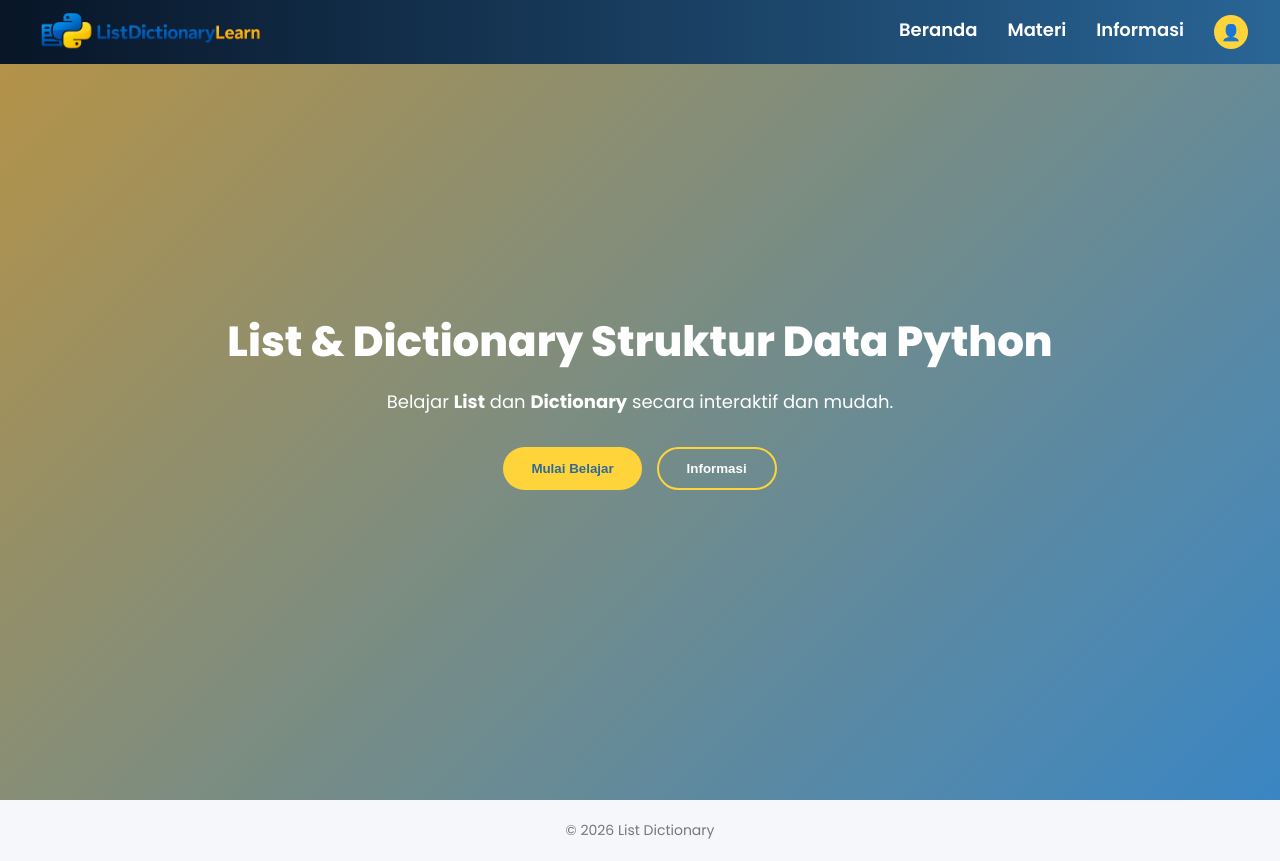
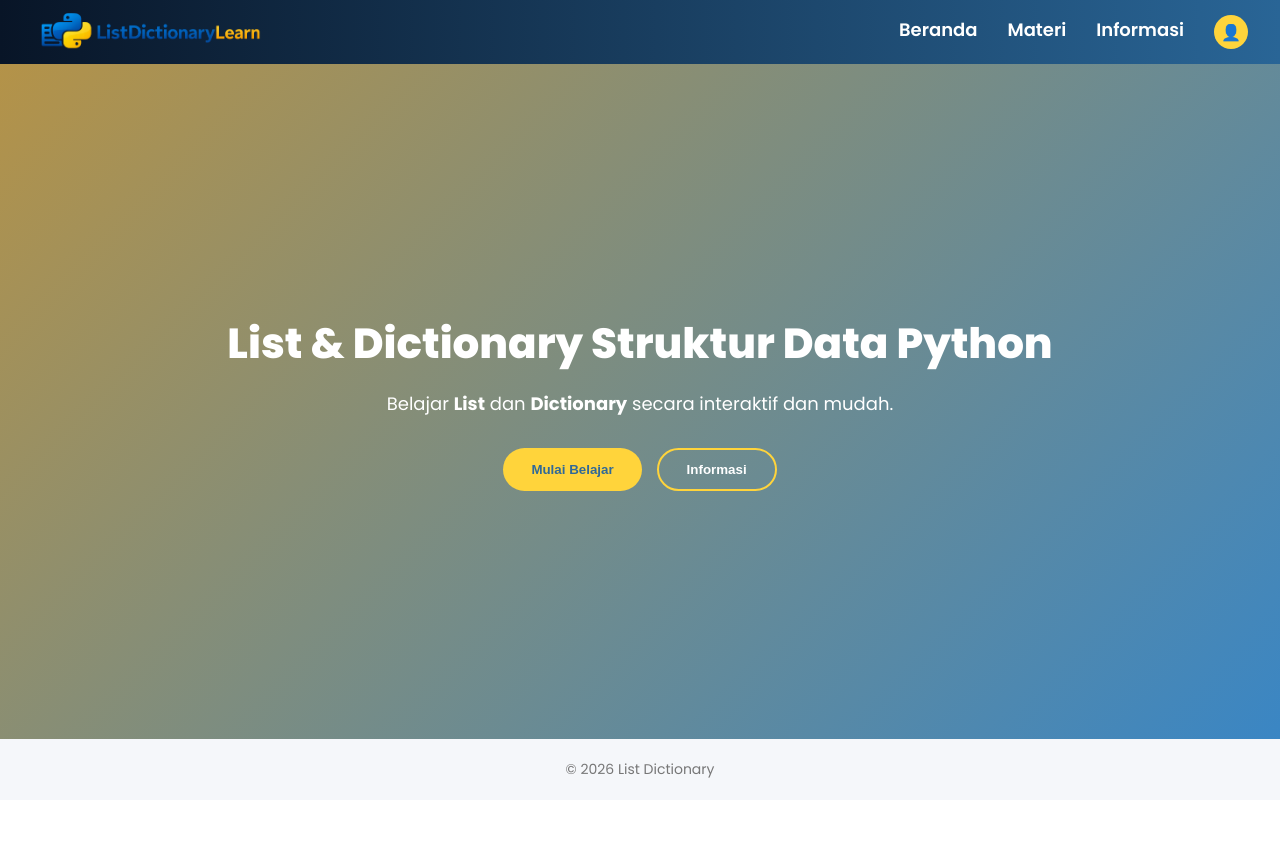
Before and after one commit to Halooci/Lidict, a React (Vite) app: page / in a window 1280 px wide. After the commit the page ends 800 px from the top, so only its background shows below. Built offline with nearby package versions, Linux system fonts and the light colour scheme.

Commit message:
edit landing

```diff
--- a/src/pages/Landing.jsx
+++ b/src/pages/Landing.jsx
@@ -69,7 +69,8 @@ const styles = {
   },
 
   hero: {
-    minHeight: "100vh",
+    flex: 1,
+    paddingTop: "64px",
     background: "linear-gradient(135deg, #b89344, #3a86c4)",
     color: "white",
 
@@ -79,7 +80,8 @@ const styles = {
     alignItems: "center",
 
     textAlign: "center",
-    padding: "0 20px",
+    paddingLeft: "20px",
+    paddingRight: "20px",
   },
 
   title: {
```
